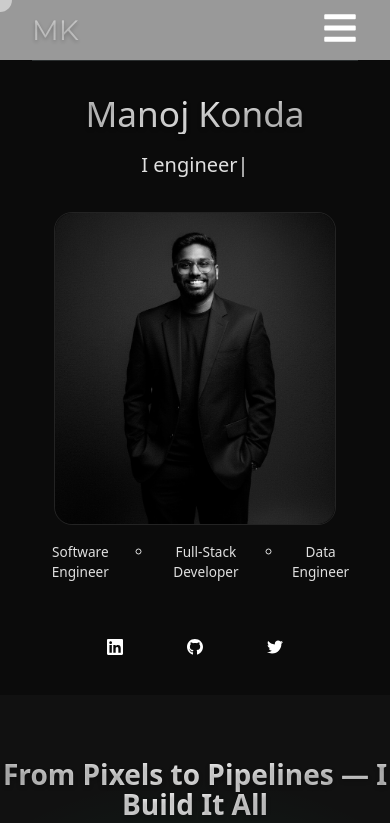
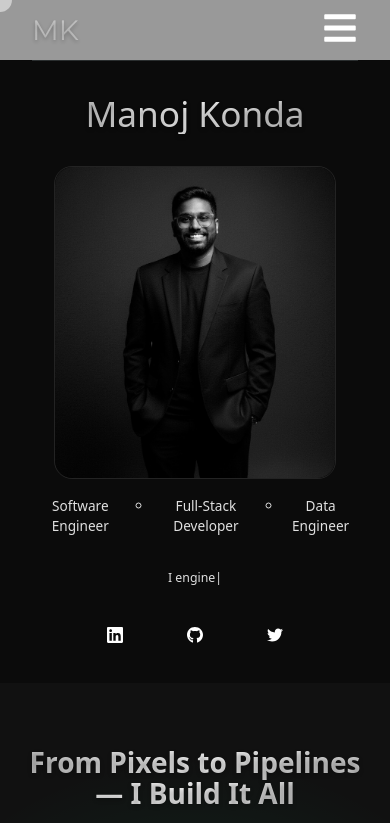
Before and after one commit to manojKonda01/portfolio, a React (Vite) app: page / in a window 390 px wide. Shown: the top 823 px of the page. Built offline with nearby package versions, Linux system fonts and the light colour scheme.

Commit message:
mobile css

```diff
--- a/src/components/About.jsx
+++ b/src/components/About.jsx
@@ -1,5 +1,6 @@
 import ShinyCard from "./ShinyCard";
 import '../styles/About.css';
+import { useState, useEffect } from "react";
 
 const About = () => {
     const currentYear = new Date().getFullYear();
@@ -10,6 +11,21 @@ const About = () => {
         justifyContent: 'center',
         alignItems: 'center',
     }
+    const [isMobile, setIsMobile] = useState(window.innerWidth < 768);
+
+        useEffect(() => {
+            const handleResize = () => setIsMobile(window.innerWidth < 768);
+            window.addEventListener("resize", handleResize);
+            return () => window.removeEventListener("resize", handleResize);
+        }, []);
+        if (isMobile) {
+            cardsStyle.width = '8rem';
+            cardsStyle.height = '6rem';
+            if (window.innerWidth < 400) {
+                cardsStyle.width = '6rem';
+                cardsStyle.height = '4rem';
+            }
+        }
     return (
         <section id="aboutme" className="aboutme-section">
             <div className="container d-flex justify-content-center align-items-center flex-column">
--- a/src/components/Header.jsx
+++ b/src/components/Header.jsx
@@ -1,6 +1,6 @@
 import '../styles/Header.css';
 import { FaBars, FaTimes } from "react-icons/fa";
-import { useState } from "react";
+import { useState, useEffect } from "react";
 
 function Header() {
     const scrollToSection = (id) => {
@@ -10,7 +10,12 @@ function Header() {
         }
     };
     const [menuOpen, setMenuOpen] = useState(false);
+    useEffect(() => {
+        document.body.style.overflow = menuOpen ? "hidden" : "auto";
+    }, [menuOpen]);
     return (
+        <>
+            <div className={`body-overlay ${menuOpen ? "active" : ""}`} onClick={() => setMenuOpen(false)}></div>
             <header className="header" style={{ color: 'white' }}>
                 <div className="container w-100">
                     <div className="nav-inner-container">
@@ -21,16 +26,17 @@ function Header() {
                             </div>
                             <nav className={`nav-links-container ${menuOpen ? "open" : ""}`}>
                                 <ul className="nav-links">
-                                <li className='no-cursor' onClick={() => {scrollToSection("aboutme"); setMenuOpen(false);}}><a>About</a></li>
-                                <li className='no-cursor' onClick={() => {scrollToSection("skills"); setMenuOpen(false);}}><a>Skills</a></li>
-                                <li className='no-cursor' onClick={() => {scrollToSection("projects"); setMenuOpen(false);}}><a>Projects</a></li>
-                                <li className='no-cursor' onClick={() => {scrollToSection("contact"); setMenuOpen(false);}}><a>Contact</a></li>
+                                    <li className='no-cursor' onClick={() => { scrollToSection("aboutme"); setMenuOpen(false); }}><a>About</a></li>
+                                    <li className='no-cursor' onClick={() => { scrollToSection("skills"); setMenuOpen(false); }}><a>Skills</a></li>
+                                    <li className='no-cursor' onClick={() => { scrollToSection("projects"); setMenuOpen(false); }}><a>Projects</a></li>
+                                    <li className='no-cursor' onClick={() => { scrollToSection("contact"); setMenuOpen(false); }}><a>Contact</a></li>
                                 </ul>
                             </nav>
                         </div>
                     </div>
                 </div>
             </header>
+        </>
     );
 }
 
--- a/src/components/Hero.jsx
+++ b/src/components/Hero.jsx
@@ -2,6 +2,7 @@
 import '../styles/Hero.css';
 import HeroPortrait from './HeroPortrait';
 import useTypewriter from './TypeWriter';
+import { useState, useEffect } from 'react';
 import { FaLinkedin, FaGithub, FaTwitter } from "react-icons/fa";
 
 function HeroIntro() {
@@ -30,6 +31,13 @@ function Hero() {
         { icon: <FaGithub />, link: "https://github.com/manojKonda01" },
         { icon: <FaTwitter />, link: "https://x.com/Manoj_Konda_" },
     ];
+    const [isMobile, setIsMobile] = useState(window.innerWidth < 768);
+
+    useEffect(() => {
+        const handleResize = () => setIsMobile(window.innerWidth < 768);
+        window.addEventListener("resize", handleResize);
+        return () => window.removeEventListener("resize", handleResize);
+    }, []);
     return (
         <>
             <section className="hero black-header" id='home'>
@@ -42,7 +50,7 @@ function Hero() {
                             <li>Data Engineer</li>
                         </ul>
                     </div>
-                    <HeroIntro />
+                    {!isMobile && <HeroIntro />}
                 </div>
                 <div className="hero-right">
                     <HeroPortrait />
@@ -53,6 +61,7 @@ function Hero() {
                             <li>Data Engineer</li>
                         </ul>
                     </div>
+                    {isMobile && <HeroIntro />}
                     <div className="hero-social-icons-container d-flex align-items-center justify-content-center">
                         {icons.map((item, idx) => (
                             <a
--- a/src/styles/About.css
+++ b/src/styles/About.css
@@ -89,6 +89,7 @@
 @media (max-width: 1024px) {
     .aboutme-content-container{
         flex-direction: column-reverse;
+        gap: 1.5rem;
     }
     .stats-grid {
         grid-template-columns: 1fr; /* 1 card per row */
--- a/src/styles/Header.css
+++ b/src/styles/Header.css
@@ -137,7 +137,24 @@
     cursor: pointer;
     color: white;
 }
+.body-overlay {
+  position: fixed;
+  top: 0;
+  left: 0;
+  width: 100%;
+  height: 100%;
+  background: rgba(0,0,0,0.2);
+  backdrop-filter: blur(4px);
+  opacity: 0;
+  visibility: hidden;
+  transition: opacity 0.4s ease;
+  z-index: 900;
+}
 
+.body-overlay.active {
+  opacity: 1;
+  visibility: visible;
+}
 @media screen and (max-width: 1024px) {
     .header .container {
         padding: 0 4rem;
--- a/src/styles/Hero.css
+++ b/src/styles/Hero.css
@@ -150,4 +150,7 @@
         margin-top: 1rem;
         font-size: 0.85rem;
     }
+    .hero-intro-text{
+        font-size: 0.77rem;
+    }
 }
```
Lines whose indentation alone changed are shown as unchanged.
